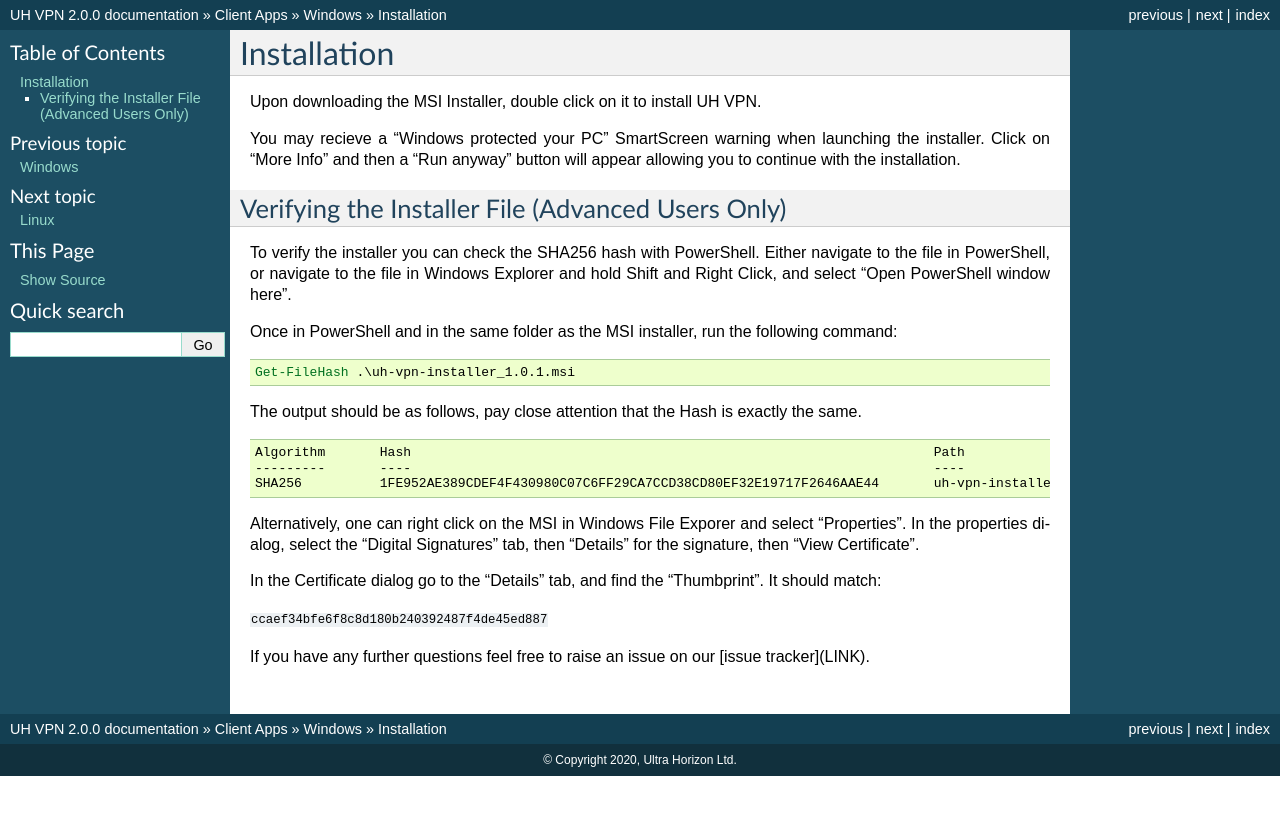
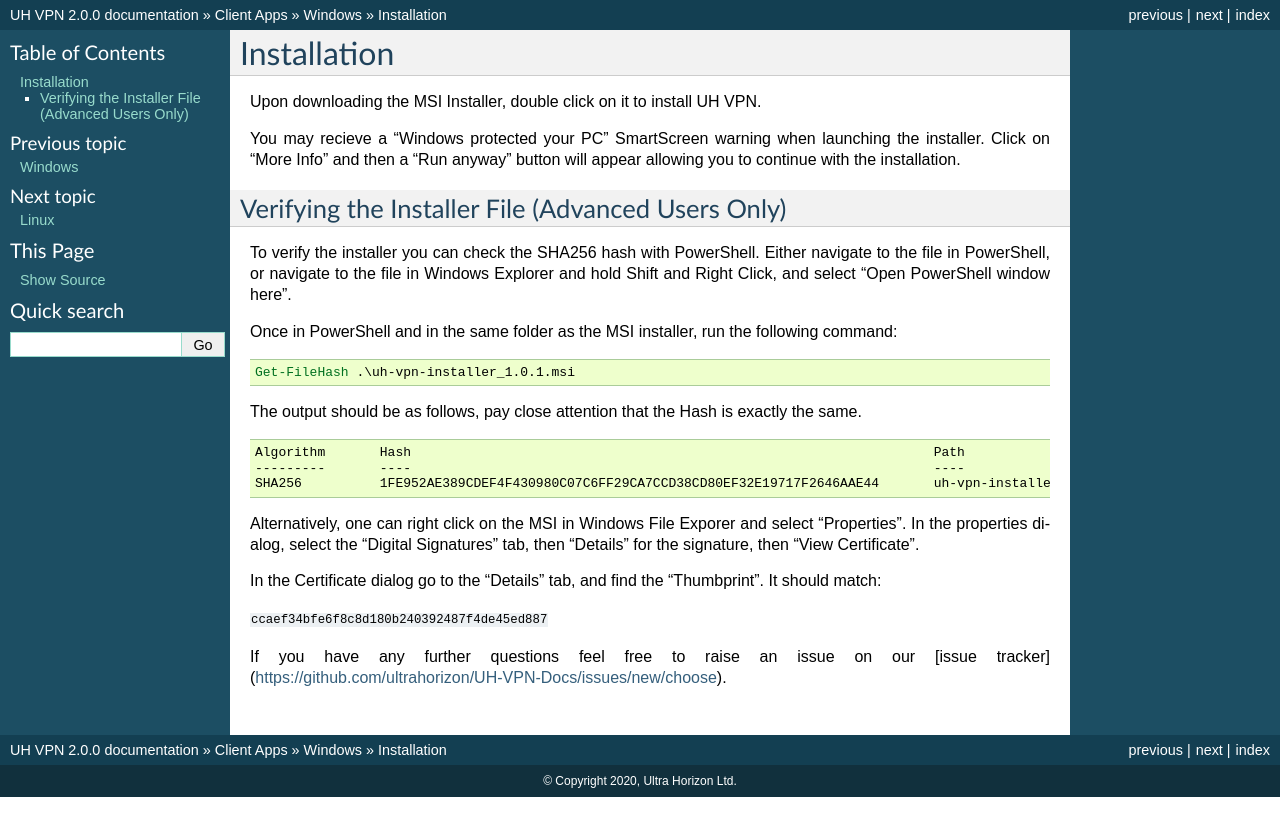
Before and after one commit to ultrahorizon/UH-VPN-Docs, a Sphinx documentation site: the page built from source/clients/windows/installation.rst, in a window 1280 px wide. Shown: the top 836 px of the page. Built offline with Sphinx 7.4.7, drawn with Linux system fonts in a browser that asks for light colours; some of the changed lines change nothing that is shown.

Commit message:
Fix broken issue tracker link.

```diff
--- a/source/clients/windows/installation.rst
+++ b/source/clients/windows/installation.rst
@@ -40,4 +40,4 @@
 
 ``ccaef34bfe6f8c8d180b240392487f4de45ed887``
 
-If you have any further questions feel free to raise an issue on our [issue tracker](LINK).
+If you have any further questions feel free to raise an issue on our [issue tracker](https://github.com/ultrahorizon/UH-VPN-Docs/issues/new/choose).
```
